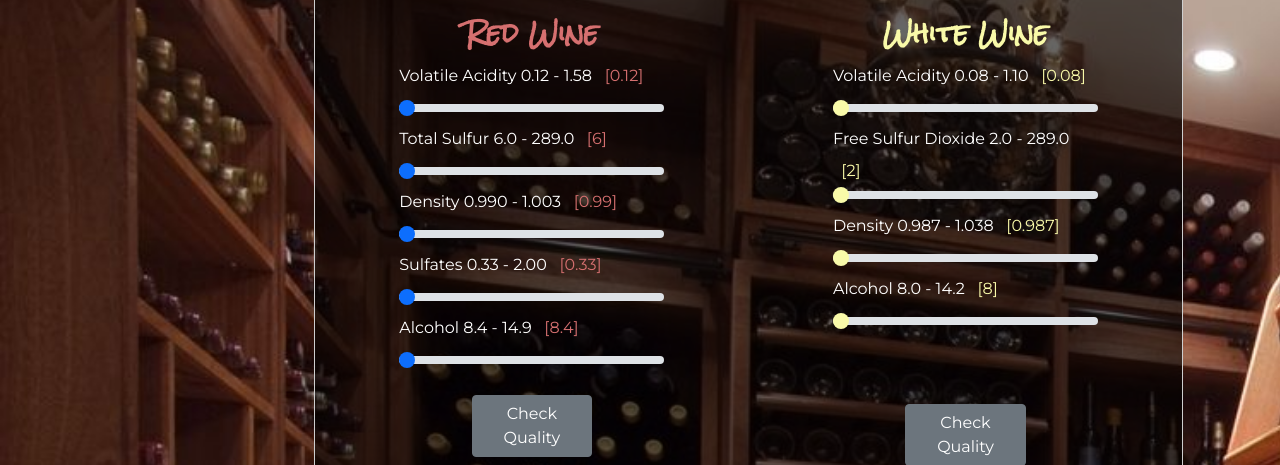
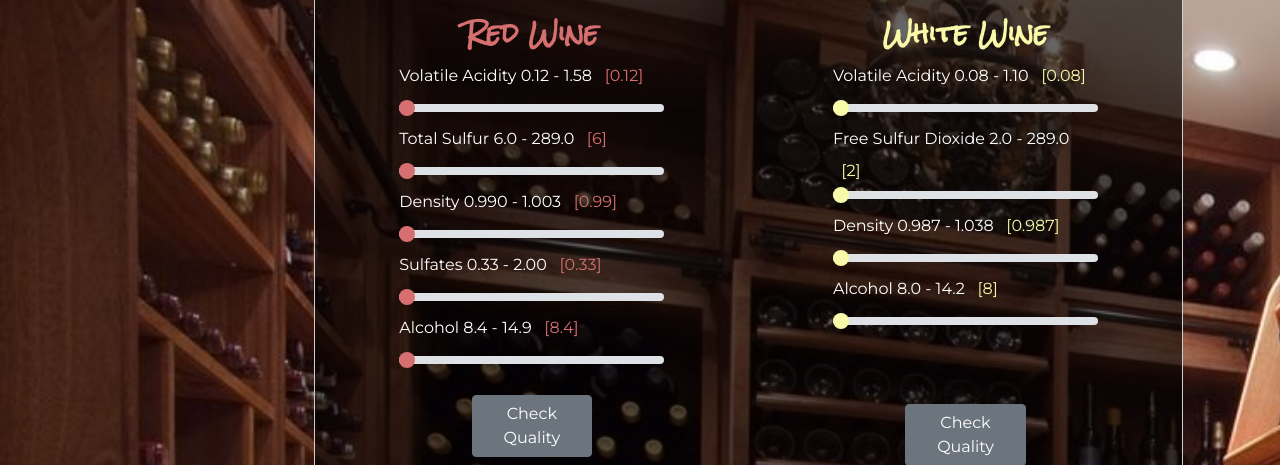
Before and after one commit to Mbutler22/Wine-Physiochemical-Analysis, a Flask app: page /machine_learning.html in a window 1280 px wide. Shown: the part 280-745 px from the top of the page. Run offline with Flask 2, Linux system fonts and the light colour scheme; some libraries are stand-ins or nearby versions; some web fonts are replaced.

Commit message:
font color change

```diff
--- a/static/css/ML_v3.css
+++ b/static/css/ML_v3.css
@@ -41,11 +41,7 @@
     font-family: 'Montserrat', sans-serif;
     font-size: 18px;
     font-weight: bold;
-<<<<<<< HEAD:static/css/ML_v3.css
     color:rgb(214, 112, 112);
-=======
-    color:rgb(110, 5, 5);
->>>>>>> fa6aff44f7b4256bf2156bd49f6a4f1972d3490e:static/css/ML.css
   }
 
 a.navbar-brand {
@@ -82,7 +78,6 @@
   }
 
   .form-red::-webkit-slider-thumb {
-<<<<<<< HEAD:static/css/ML_v3.css
     background:rgb(214, 112, 112);
   }
 
@@ -92,17 +87,6 @@
 
   .form-red::-ms-thumb {
     background:rgb(214, 112, 112);
-=======
-    background: rgb(207, 10, 10);
-  }
-
-  .form-red::-moz-range-thumb {
-    background: rgb(207, 10, 10);
-  }
-
-  .form-red::-ms-thumb {
-    background: rgb(207, 10, 10);
->>>>>>> fa6aff44f7b4256bf2156bd49f6a4f1972d3490e:static/css/ML.css
   }
 
   .form-white::-webkit-slider-thumb {
```
